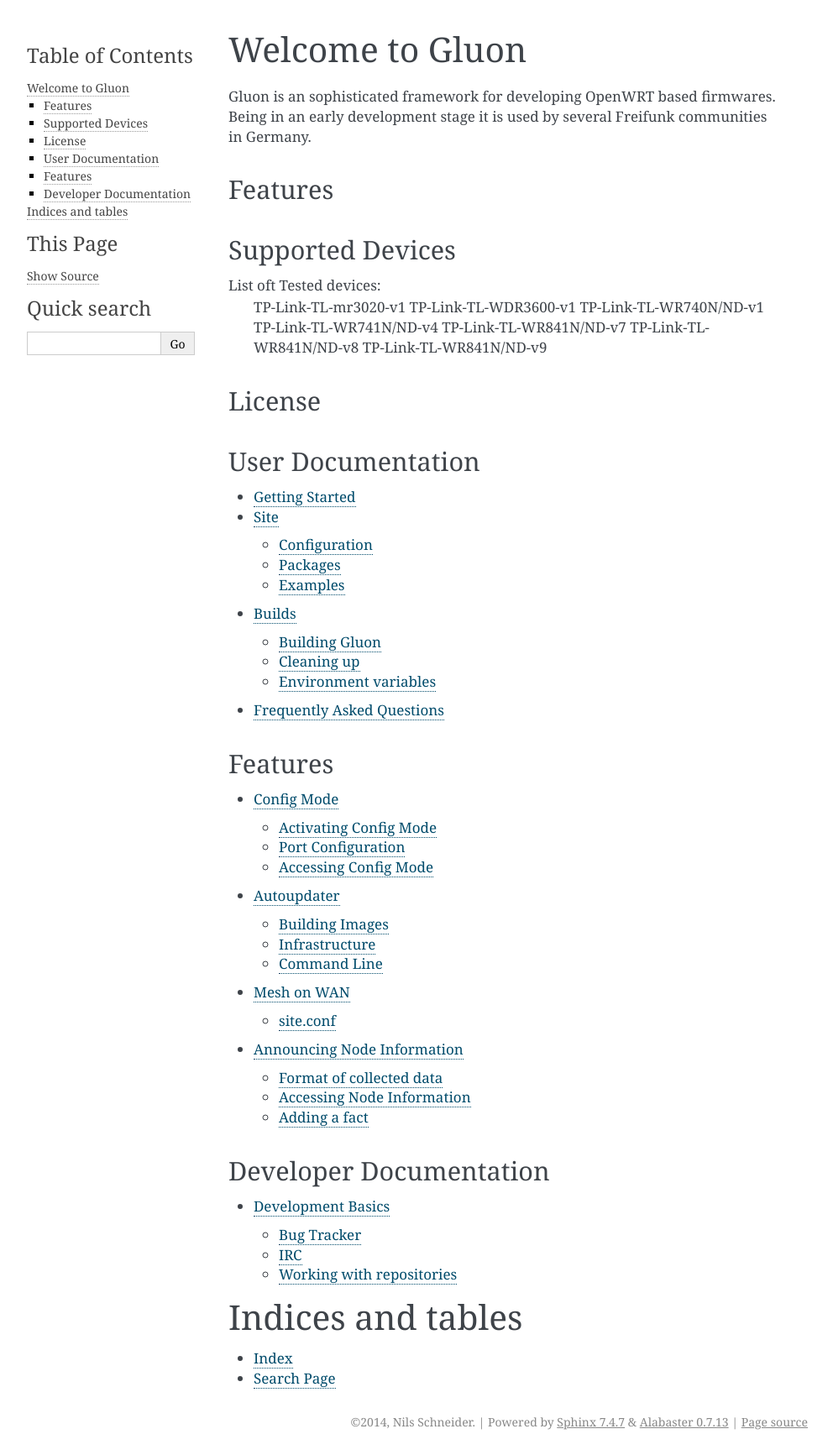
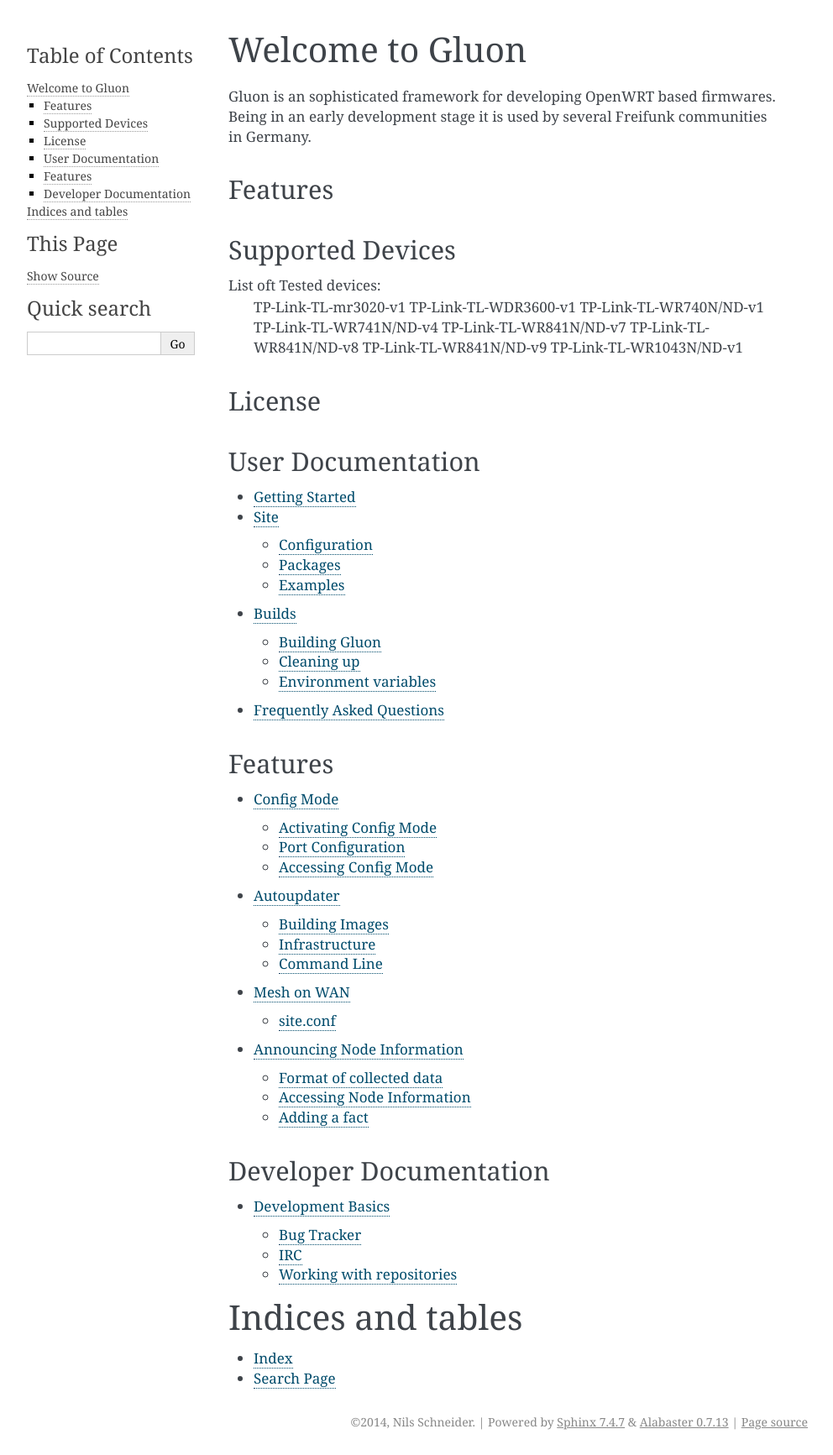
Before and after one commit to freifunk-gluon/gluon, a Sphinx documentation site: the page built from docs/index.rst, in a window 1280 px wide. Shown: the whole page at 84% size, without its empty margins (148-1140 px from the left). Built offline with Sphinx 7.4.7, drawn with Linux system fonts in a browser that asks for light colours; pages that are not in the unit, such as notebooks, are missing from menus.

Commit message:
add Tested devices

```diff
--- a/docs/index.rst
+++ b/docs/index.rst
@@ -19,6 +19,7 @@
 	TP-Link-TL-WR841N/ND-v7
 	TP-Link-TL-WR841N/ND-v8
 	TP-Link-TL-WR841N/ND-v9
+	TP-Link-TL-WR1043N/ND-v1
 
 License
 -------
```
